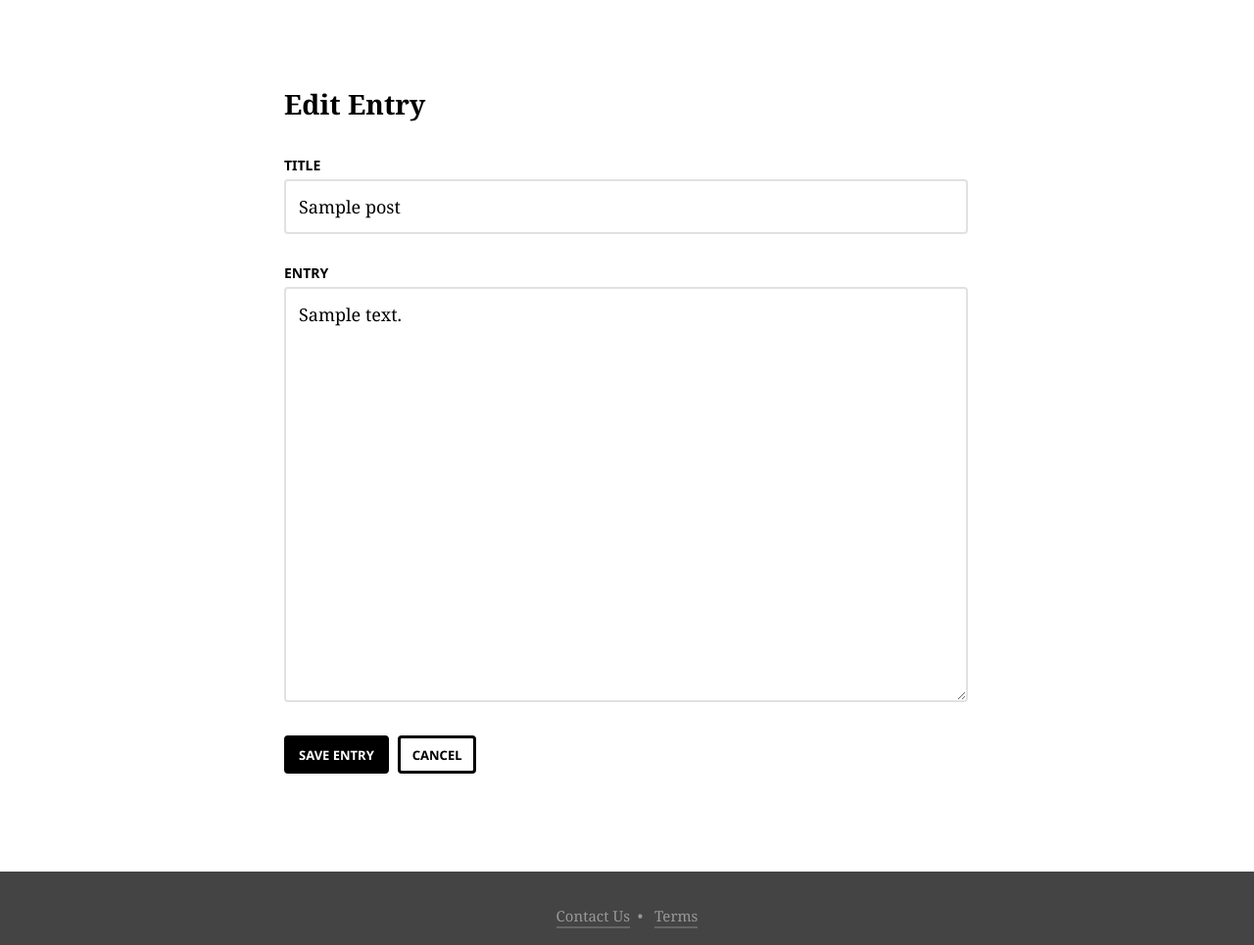
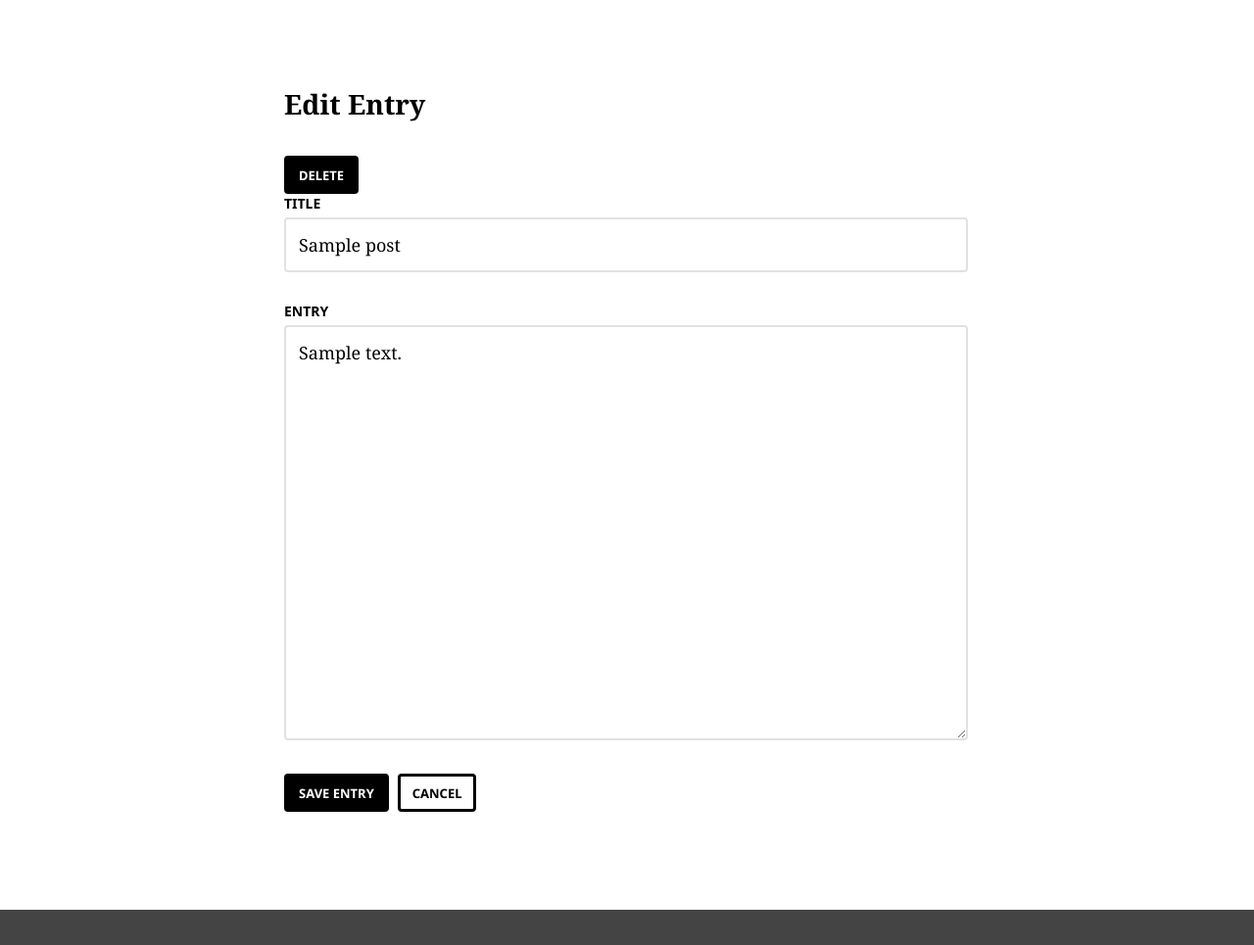
Before and after one commit to m-onofri/treehouse-techdegree-project-5, a PHP site: template templates/edit.phtml in a window 1280 px wide. Shown: the part 96-1061 px from the top of the page at 98% size. Run offline with PHP 8.4, Linux system fonts and the light colour scheme; the template is opened without the code that fills it: most values are stand-ins (such as "Sample title", 1, 10 or a date in 2020).

Commit message:
Implement route delete

```diff
--- a/templates/edit.phtml
+++ b/templates/edit.phtml
@@ -3,6 +3,11 @@
             <div class="container">
                 <div class="edit-entry">
                     <h2>Edit Entry</h2>
+                    <form action="/delete" method="POST"
+                        onsubmit="return confirm('Are you sure you want to delete this post?')">
+                        <input type='hidden' value='<?php echo $post['id']; ?>' name='id' />
+                        <input type='submit' class='button button-delete' value='delete' />
+                    </form>
                     <form method="post" action="/edit">
                         <label for="title"> Title</label>
                         <input type="text" name="title" value="<?php echo $post['title']; ?>"><br>
```
Also changed, not shown: src/routes.php (+16 -1 lines), blog.db, 1 other file.
